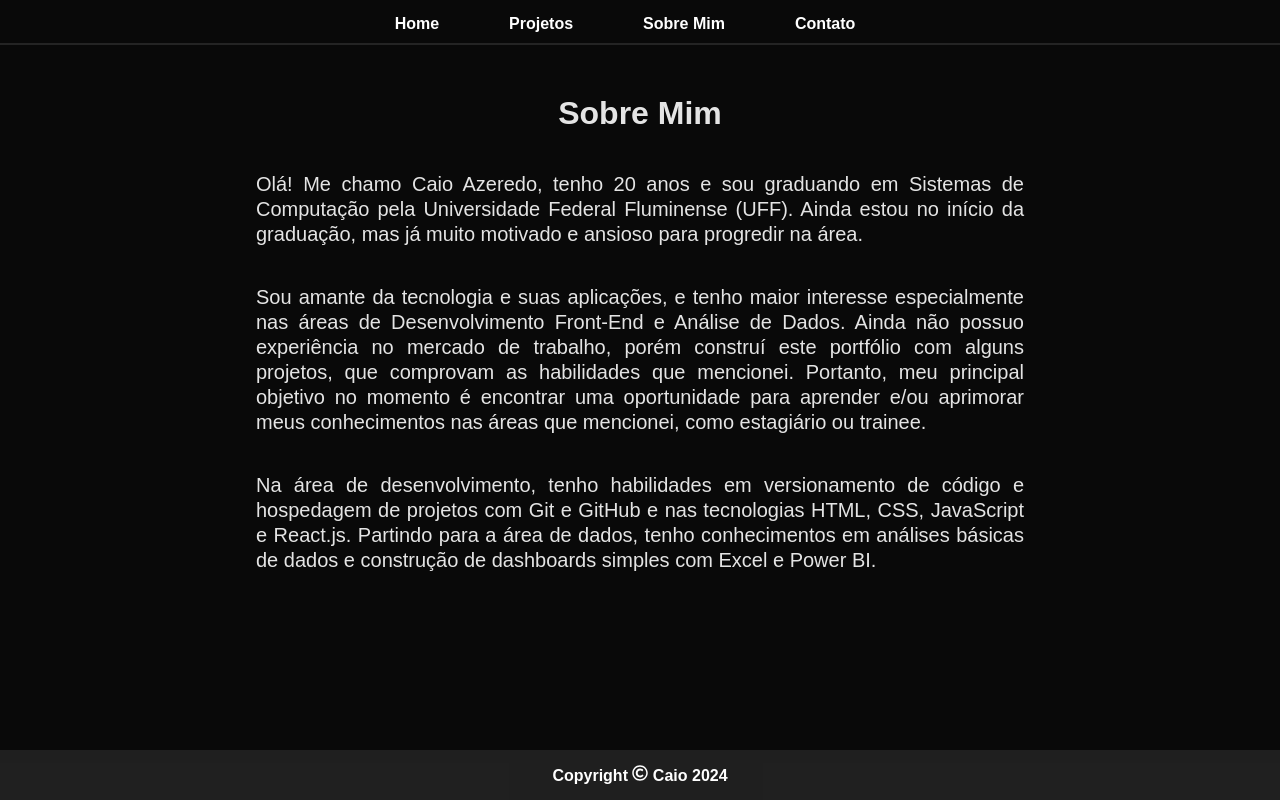
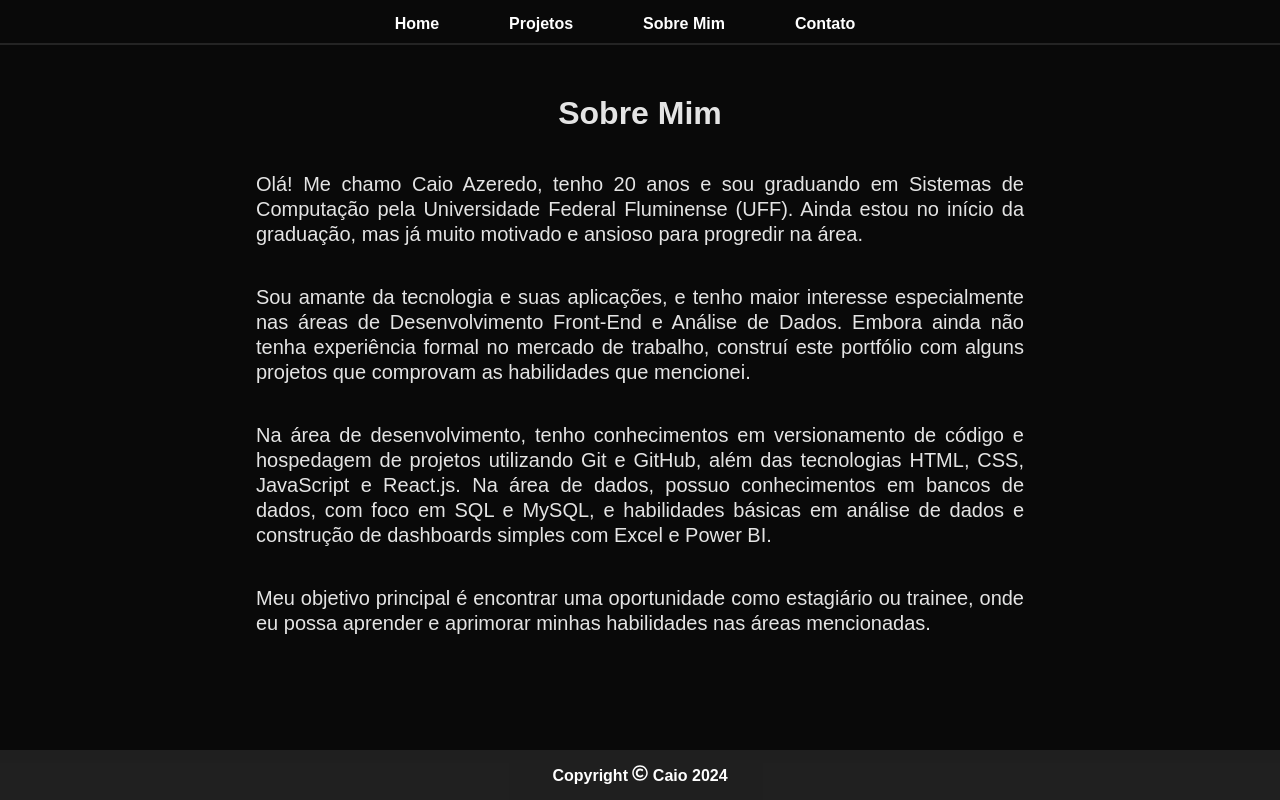
Before and after one commit to caiomangabeira/portfolio-caio-ti, a React (Vite) app: page /#/sobremim in a window 1280 px wide. Built offline with nearby package versions, Linux system fonts and the light colour scheme.

Commit message:
atualizacao sobremim

```diff
--- a/src/pages/sobremim/SobreMim.jsx
+++ b/src/pages/sobremim/SobreMim.jsx
@@ -8,10 +8,13 @@ function SobreMim() {
                 Olá! Me chamo Caio Azeredo, tenho 20 anos e sou graduando em Sistemas de Computação pela Universidade Federal Fluminense (UFF). Ainda estou no início da graduação, mas já muito motivado e ansioso para progredir na área.
             </p> <br />
             <p>
-                Sou amante da tecnologia e suas aplicações, e tenho maior interesse especialmente nas áreas de Desenvolvimento Front-End e Análise de Dados. Ainda não possuo experiência no mercado de trabalho, porém construí este portfólio com alguns projetos, que comprovam as habilidades que mencionei. Portanto, meu principal objetivo no momento é encontrar uma oportunidade para aprender e/ou aprimorar meus conhecimentos nas áreas que mencionei, como estagiário ou trainee.
+                Sou amante da tecnologia e suas aplicações, e tenho maior interesse especialmente nas áreas de Desenvolvimento Front-End e Análise de Dados. Embora ainda não tenha experiência formal no mercado de trabalho, construí este portfólio com alguns projetos que comprovam as habilidades que mencionei.
             </p> <br />
             <p>
-                Na área de desenvolvimento, tenho habilidades em versionamento de código e hospedagem de projetos com Git e GitHub e nas tecnologias HTML, CSS, JavaScript e React.js. Partindo para a área de dados, tenho conhecimentos em análises básicas de dados e construção de dashboards simples com Excel e Power BI.
+                Na área de desenvolvimento, tenho conhecimentos em versionamento de código e hospedagem de projetos utilizando Git e GitHub, além das tecnologias HTML, CSS, JavaScript e React.js. Na área de dados, possuo conhecimentos em bancos de dados, com foco em SQL e MySQL, e habilidades básicas em análise de dados e construção de dashboards simples com Excel e Power BI.
+            </p> <br />
+            <p>
+                Meu objetivo principal é encontrar uma oportunidade como estagiário ou trainee, onde eu possa aprender e aprimorar minhas habilidades nas áreas mencionadas.
             </p>
         </div>
     )
```
